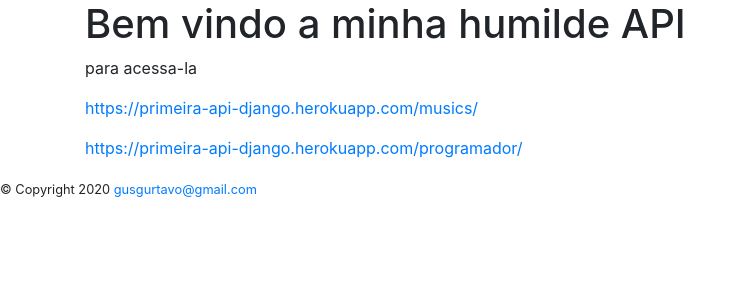
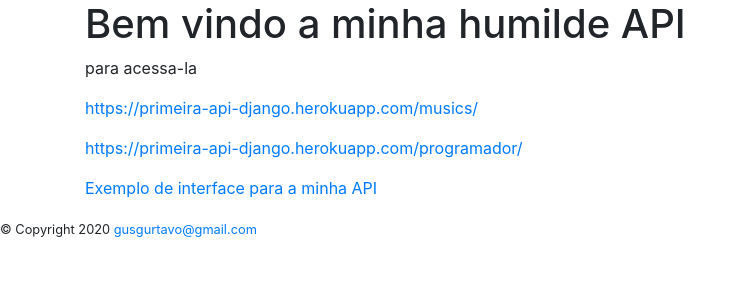
Before and after one commit to GustavoGarciaPereira/api-backend-heroku, a Django app: page / in a window 1280 px wide. Shown: the part 86-386 px from the top of the page, without its empty margins (0-745 px from the left). Run offline with Django 3.2, Linux system fonts and the light colour scheme; some libraries are stand-ins or nearby versions.

Commit message:
filtragem

```diff
--- a/myapp/templates/home.html
+++ b/myapp/templates/home.html
@@ -48,6 +48,10 @@
 <p>
     <a href="https://primeira-api-django.herokuapp.com/programador/">https://primeira-api-django.herokuapp.com/programador/</a>
 </p>
+
+<p>
+    <a href="https://gustavogarciapereira.github.io/api-front/">Exemplo de interface para a minha API</a>
+</p>
 </div
 
 
```
